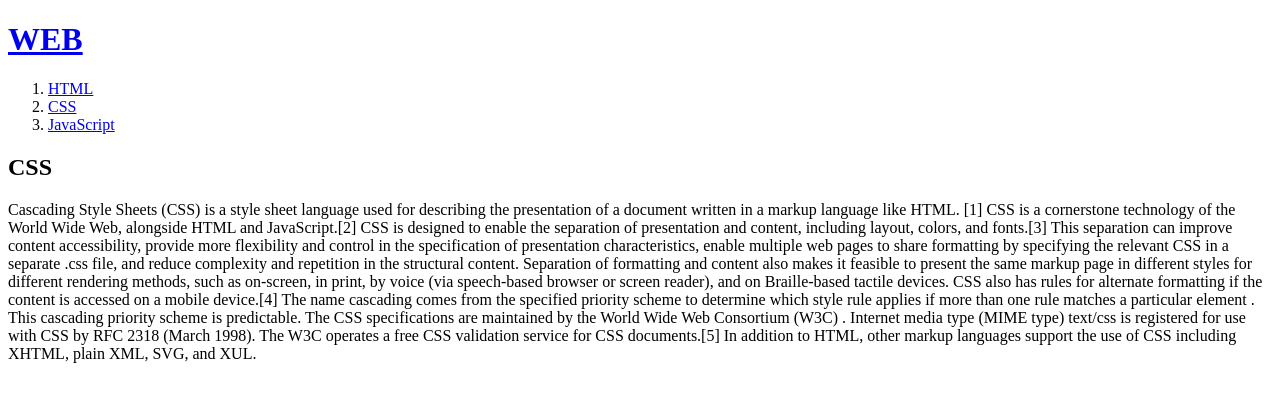
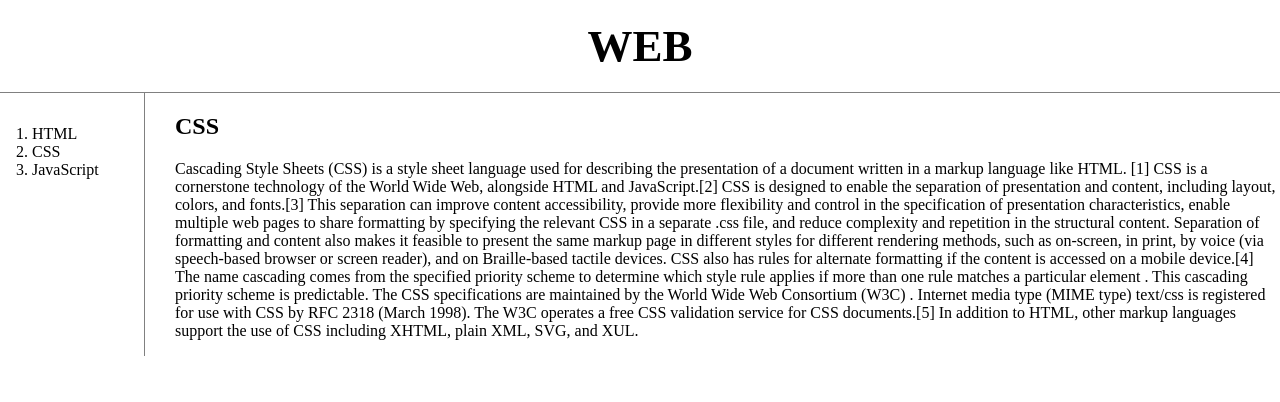
Before and after one commit to Seungu5/web1, a plain HTML site: page 2.html in a window 1280 px wide. Drawn offline with Linux system fonts and the light colour scheme; a script that the page names is missing.

Commit message:
version6

```diff
--- a/2.html
+++ b/2.html
@@ -3,6 +3,43 @@
 <head>
   <title>WEB1 - CSS</title>
   <meta charset = "utf-8">
+  <style>
+    body{
+      margin: 0px;
+    }
+    a {
+      color:black;
+      text-decoration: none;
+    }
+    .saw {
+      color:gray;
+    }
+    .active{
+      color: red;
+    }
+    h1{
+      font-size: 45px;
+      text-align: center;
+      border-bottom:1px solid gray;
+      margin: 0px;
+      padding:20px;
+    }
+      ol{
+      border-right: 1px solid gray;
+      width:80px;
+      margin: 0px;
+      padding:32px;
+    }
+    #grid{
+      display: grid;
+      grid-template-columns: 150px 1fr;
+    }
+    #article{
+      padding-left: 25px;
+    }
+  </style>
+
+
   <!-- Global site tag (gtag.js) - Google Analytics -->
 <script async src="https://www.googletagmanager.com/gtag/js?id=UA-172400441-1"></script>
 <script>
@@ -13,15 +50,17 @@
   gtag('config', 'UA-172400441-1');
 </script>
 
+
 </head>
 <body>
-  <h1><a href="index.html"> WEB</a></h1>
-    <ol>
-      <li><a href="1.html"> HTML </a> </li>
-      <li><a href="2.html"> CSS </a></li>
-      <li><a href="3.html">JavaScript</a></li>
-    </ol>
-
+  <h1><a href="index.html">WEB</a></h1>
+  <div id="grid">
+  <ol>
+    <li><a href="1.html">HTML</a> </li>
+    <li><a href="2.html"> CSS </a></li>
+    <li><a href="3.html">JavaScript</a></li>
+  </ol>
+  <div id ="article">
 <h2>CSS</h2>
 <p>
   Cascading Style Sheets (CSS) is a style sheet language used for describing
@@ -48,7 +87,9 @@
   for CSS documents.[5]
     In addition to HTML, other markup languages support the use of CSS
      including XHTML, plain XML, SVG, and XUL. </p>
-<p>
+     <p>
+     </div>
+   </div>
   <div id="disqus_thread"></div>
   <script>
 
```
Also changed, not shown: box.html (added, +20 -0 lines), grid.html (added, +25 -0 lines), index.html (+7 -0 lines).
